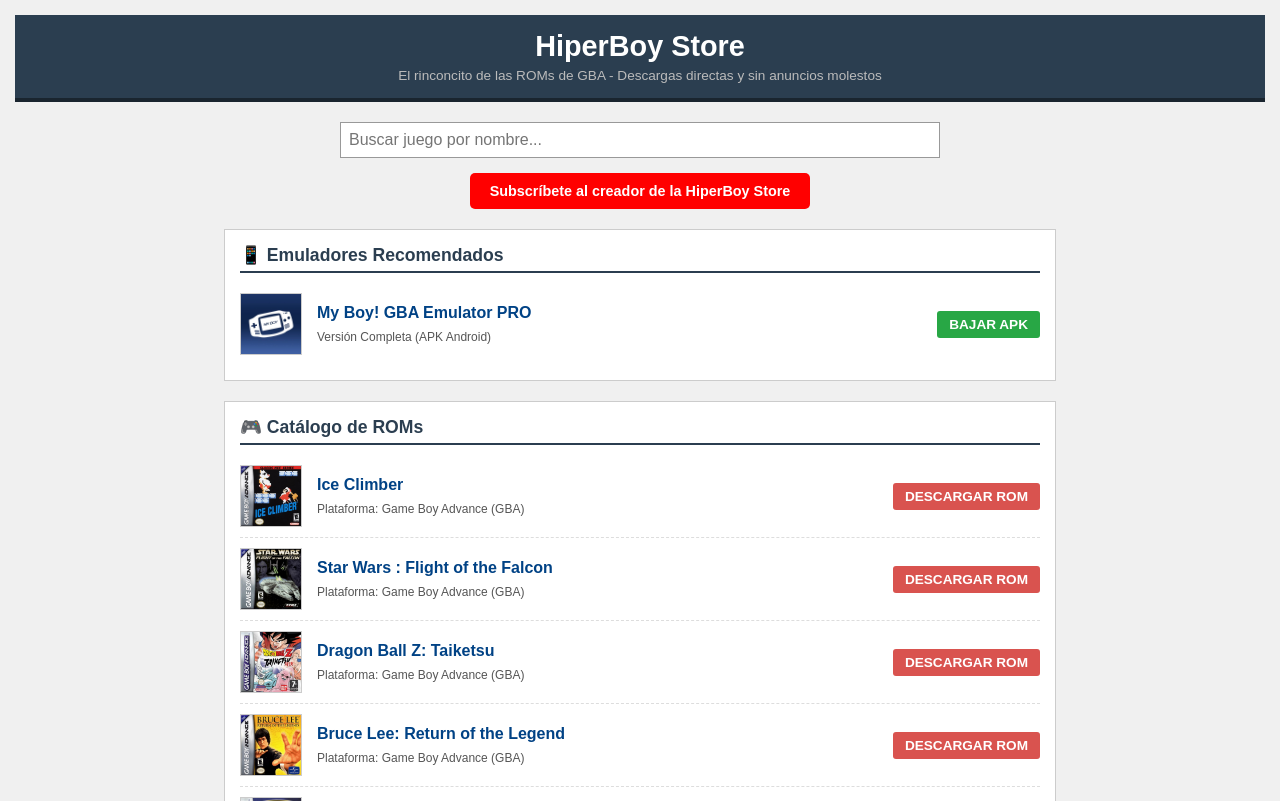
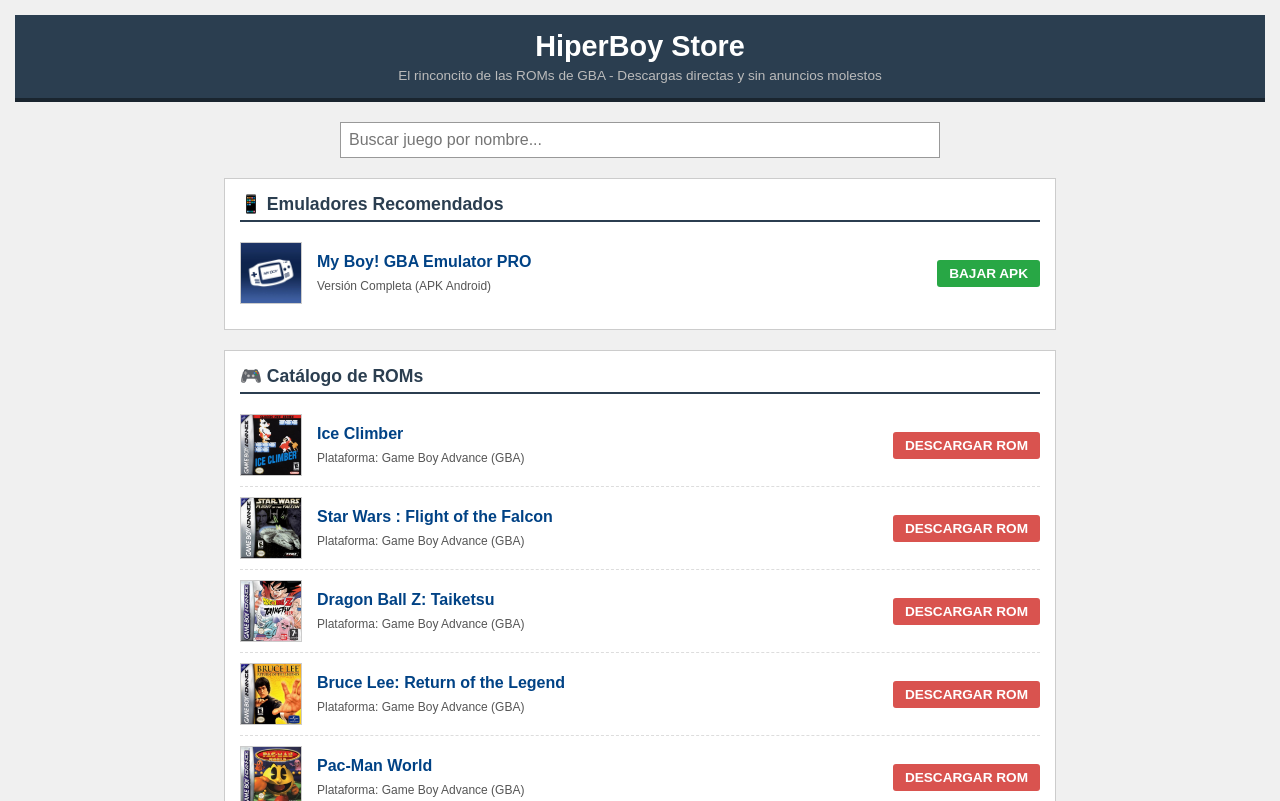
Before and after one commit to loslocos817yt-star/HiperBoy-Store-, a plain HTML site: page index.html in a window 1280 px wide. Shown: the top 801 px of the page. Drawn offline with Linux system fonts and the light colour scheme.

Commit message:
Update index.html

```diff
--- a/index.html
+++ b/index.html
@@ -1,4 +1,3 @@
-
 <!DOCTYPE html>
 <html lang="es">
 <head>
@@ -45,23 +44,6 @@
             border: 1px solid #999;
             font-size: 1rem;
             box-sizing: border-box;
-        }
-
-        .btn-suscribir {
-            display: inline-block;
-            margin-top: 15px;
-            padding: 10px 20px;
-            background-color: #ff0000;
-            color: white;
-            text-decoration: none;
-            font-weight: bold;
-            border-radius: 5px;
-            font-size: 0.9rem;
-            transition: background 0.2s;
-        }
-
-        .btn-suscribir:hover {
-            background-color: #cc0000;
         }
 
         .contenedor {
@@ -145,6 +127,18 @@
             font-size: 0.75rem;
             color: #777;
         }
+
+        /* Estilo para el botón re escondido en el footer */
+        .btn-escondido {
+            color: #ccc;
+            text-decoration: none;
+            transition: color 0.3s;
+        }
+
+        .btn-escondido:hover {
+            color: #333;
+            text-decoration: underline;
+        }
     </style>
 </head>
 <body>
@@ -156,11 +150,6 @@
 
     <div class="buscador-box">
         <input type="text" id="buscador" placeholder="Buscar juego por nombre...">
-        <div>
-            <a href="https://youtube.com/@insanodecartonmc?si=BF4aoO8O_Bmsm1Dv" target="_blank" class="btn-suscribir">
-                Subscríbete al creador de la HiperBoy Store
-            </a>
-        </div>
     </div>
 
     <!-- SECCIÓN DE EMULADORES -->
@@ -187,6 +176,12 @@
 
     <footer>
         <p>HiperBoy Store no aloja ROMs piratas en sus servidores (guiño, guiño). Todo bajo su propio riesgo.</p>
+        <!-- Aquí quedó camuflado el link del creador -->
+        <p style="margin-top: 8px;">
+            <a href="https://youtube.com/@insanodecartonmc?si=BF4aoO8O_Bmsm1Dv" target="_blank" class="btn-escondido">
+                .
+            </a>
+        </p>
     </footer>
 
     <script>
```
